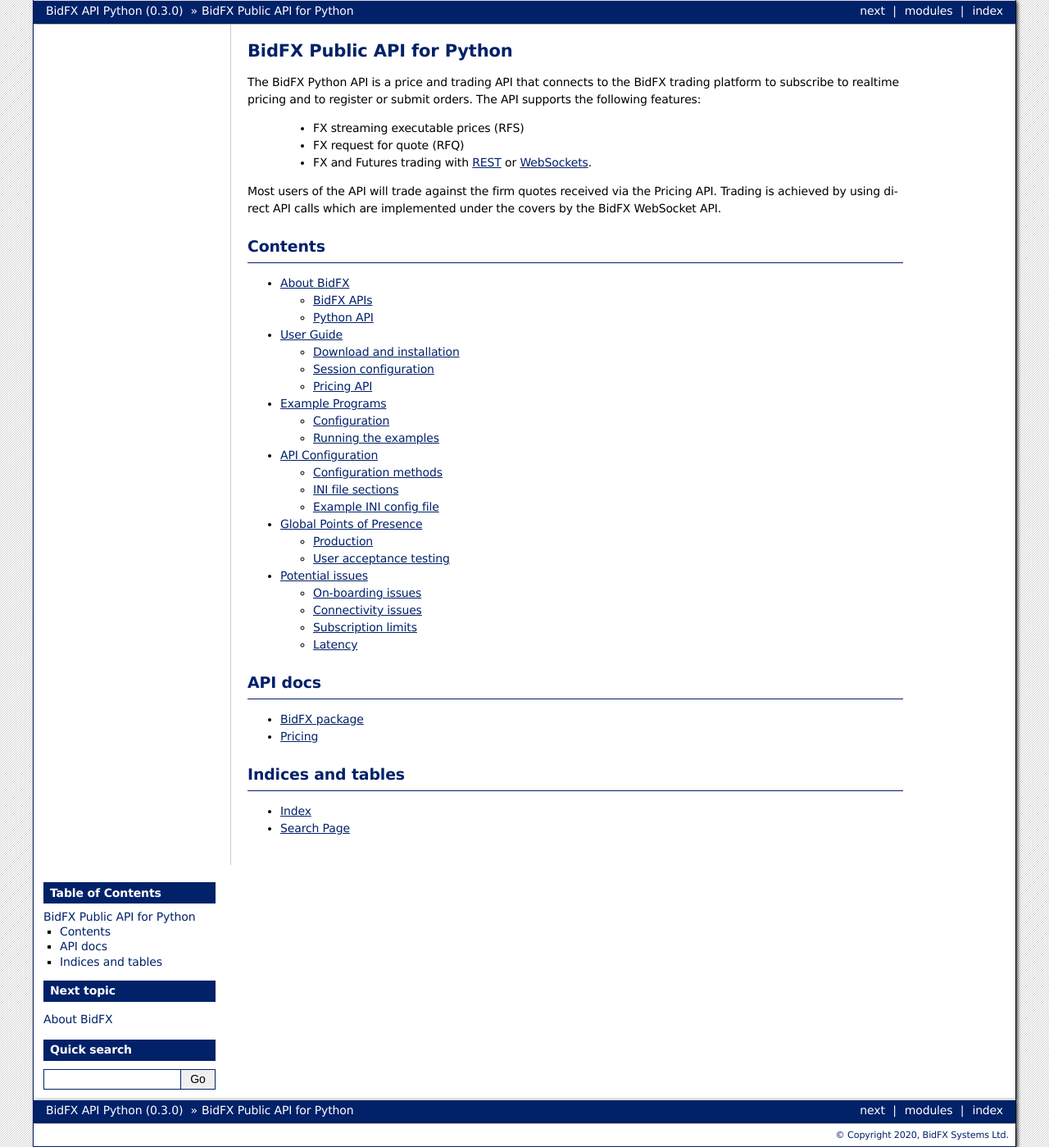
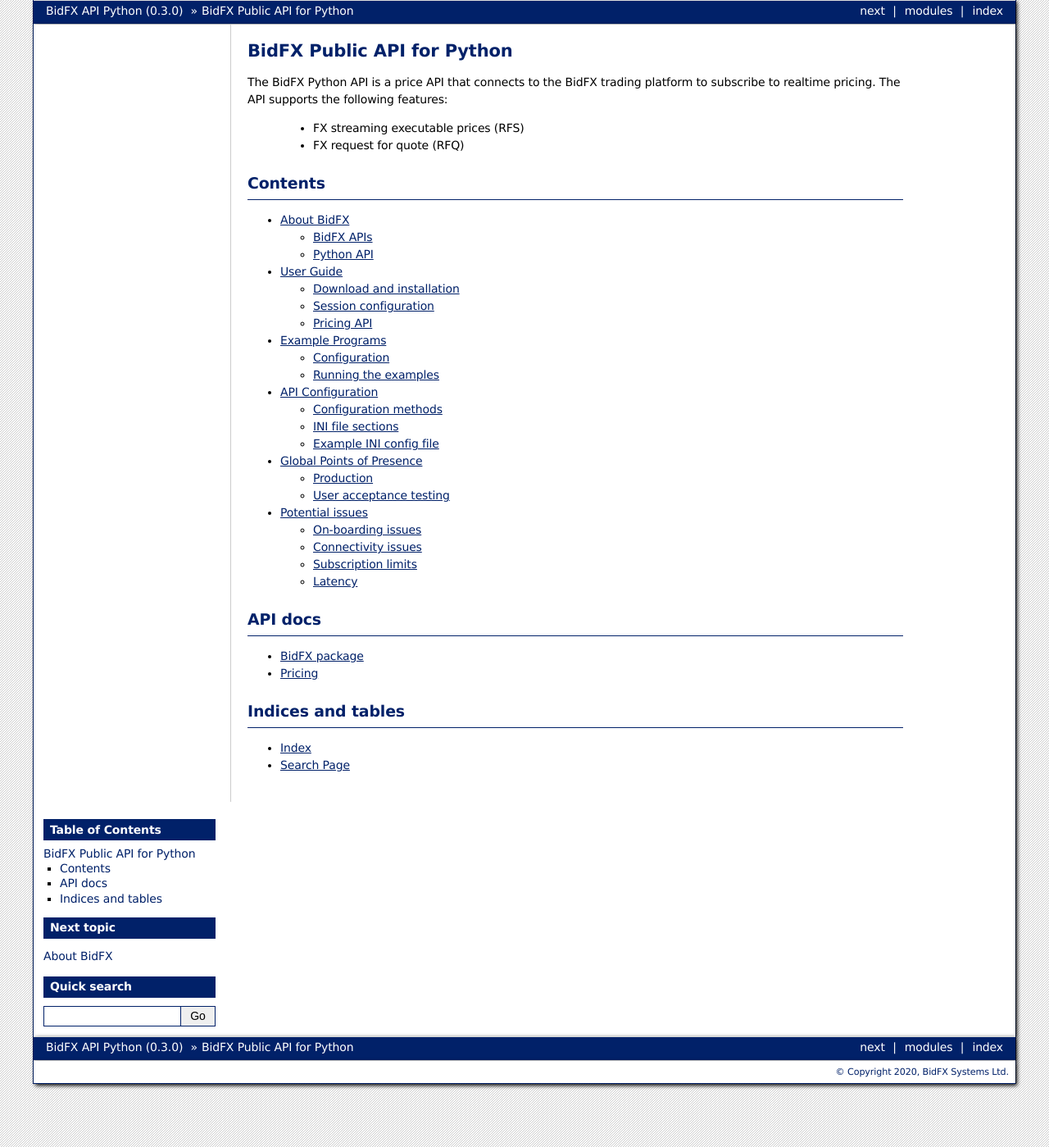
Before and after one commit to bidfx/bidfx-api-py, a Sphinx documentation site: the page built from docs/index.rst, in a window 1280 px wide. Shown: the whole page at 82% size. Built offline with Sphinx 7.4.7, drawn with Linux system fonts in a browser that asks for light colours.

Commit message:
Improve the intro para

```diff
--- a/docs/index.rst
+++ b/docs/index.rst
@@ -1,19 +1,14 @@
-
 ***************************
 BidFX Public API for Python
 ***************************
 
-The BidFX Python API is a price and trading API that connects to
-the BidFX trading platform to subscribe to realtime pricing and to register or submit orders.
+The BidFX Python API is a price API that connects to
+the BidFX trading platform to subscribe to realtime pricing.
 The API supports the following features:
 
  - FX streaming executable prices (RFS)
  - FX request for quote (RFQ)
- - FX and Futures trading with `REST <https://en.wikipedia.org/wiki/Representational_state_transfer>`_ or `WebSockets <https://en.wikipedia.org/wiki/WebSocket>`_.
 
-
-Most users of the API will trade against the firm quotes received via the Pricing API.
-Trading is achieved by using direct API calls which are implemented under the covers by the BidFX WebSocket API.
 
 Contents
 ========
```
